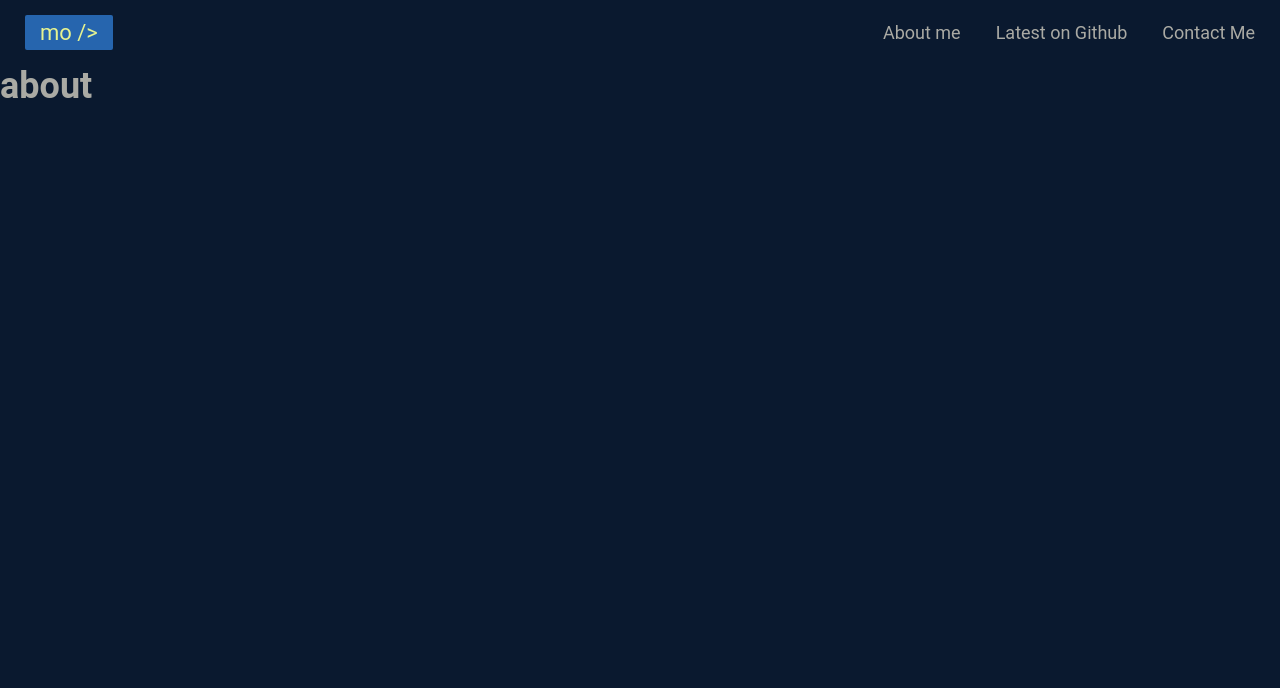
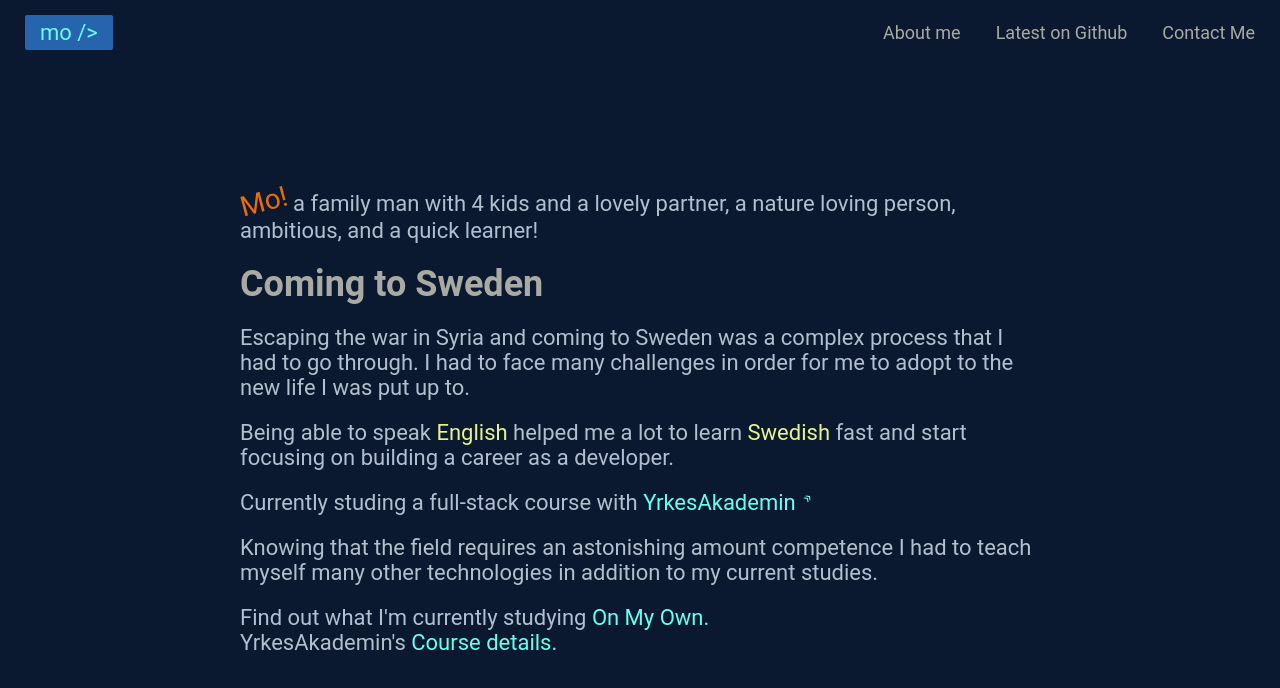
Before and after one commit to alpha-mo/portfolio, a SvelteKit app: page /about in a window 1280 px wide. Shown: the top 688 px of the page. Built offline with nearby package versions, Linux system fonts and the light colour scheme.

Commit message:
basic about and some small fixes

```diff
--- a/src/routes/about/+page.svelte
+++ b/src/routes/about/+page.svelte
@@ -1 +1,66 @@
-<h3>about</h3>
+<div class="container">
+  <p>
+    <span class="morph c-orange">Mo!</span>
+    a family man with 4 kids and a lovely partner, a nature loving person, ambitious,
+    and a quick learner!
+  </p>
+  <h3>Coming to Sweden</h3>
+  <p>
+    Escaping the war in Syria and coming to Sweden was a complex process that I
+    had to go through. I had to face many challenges in order for me to adopt to
+    the new life I was put up to.
+  </p>
+  <p>
+    Being able to speak <span class="c-yellow">English</span> helped me a lot to
+    learn
+    <span class="c-yellow">Swedish</span> fast and start focusing on building a career
+    as a developer.
+  </p>
+  <p>
+    Currently studing a full-stack course with <span
+      ><a
+        href="https://ya.se/yrkeshogskola/systemutvecklare-java/"
+        target="_blank"
+        rel="noopener noreferrer"
+        >YrkesAkademin<span class="arrow">&#187</span></a
+      ></span
+    >
+  </p>
+  <p>
+    Knowing that the field requires an astonishing amount competence I had to
+    teach myself many other technologies in addition to my current studies.
+  </p>
+  <p>
+    Find out what I'm currently studying <span
+      ><a href="/own">On My Own.</a></span
+    ><br />
+    <span>YrkesAkademin's <a href="/yrkes">Course details.</a></span>
+  </p>
+</div>
+
+<style>
+  .container {
+    width: fit-content;
+    padding: 100px 40px 0;
+    margin: 0 auto;
+    display: flex;
+    flex-direction: column;
+  }
+  h3 {
+    margin-top: 20px;
+  }
+  p {
+    max-width: 50pc;
+    margin-top: 20px;
+  }
+  .arrow {
+    font-size: 16px;
+    transform: rotate(-45deg) translateX(10px);
+    display: inline-block;
+  }
+  .morph {
+    font-size: 28px;
+    transform: rotate(-15deg);
+    display: inline-block;
+  }
+</style>
--- /dev/null
+++ b/src/routes/own/+page.svelte
@@ -0,0 +1 @@
+<h1>own</h1>
--- /dev/null
+++ b/src/routes/yrkes/+page.svelte
@@ -0,0 +1 @@
+<h1>YrkesAkademin</h1>
--- a/src/styles/colors.css
+++ b/src/styles/colors.css
@@ -2,7 +2,7 @@
   --red: #d72906;
   --yellow: #e6f390;
   --yellow-tint: #e6f3909a;
-  --orange: #d36008;
+  --orange: #e96b0b;
   --cyan: #67fff0;
   --blue: #3895ff9c;
   --background: #112240;
@@ -30,11 +30,11 @@ li {
 }
 
 a {
-  transition: all 350ms ease;
-  color: var(--yellow);
+  transition: all 250ms ease;
+  color: var(--cyan);
 }
 a:hover {
-  color: var(--cyan);
+  color: var(--yellow);
 }
 
 .c-red {
```
